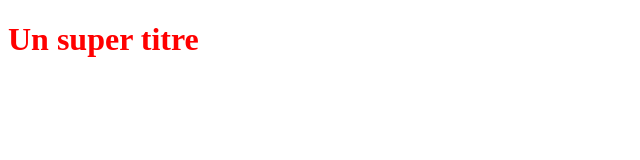
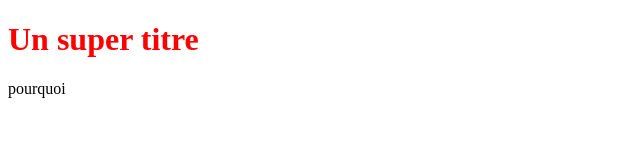
Before and after one commit to ggggaaaabbbb/projetTest, a plain HTML site: page index.html in a window 1280 px wide. Shown: the full height of the page, 0-640 px from the left. Drawn offline with Linux system fonts and the light colour scheme.

Commit message:
ajout paragraphe

```diff
--- a/index.html
+++ b/index.html
@@ -6,5 +6,6 @@
 </head>
 <body>
    <h1>Un super titre</h1>
+   <p>pourquoi</p>
 </body>
 </html>
```
